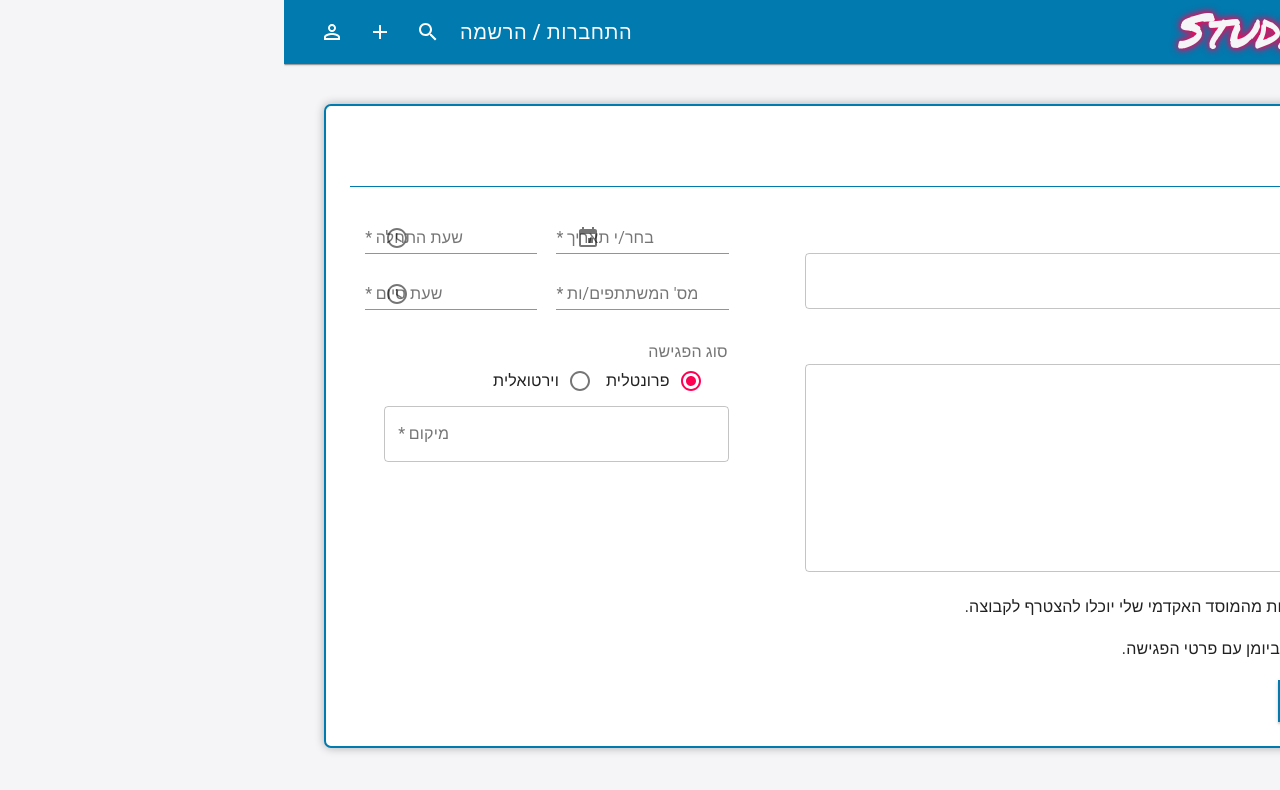
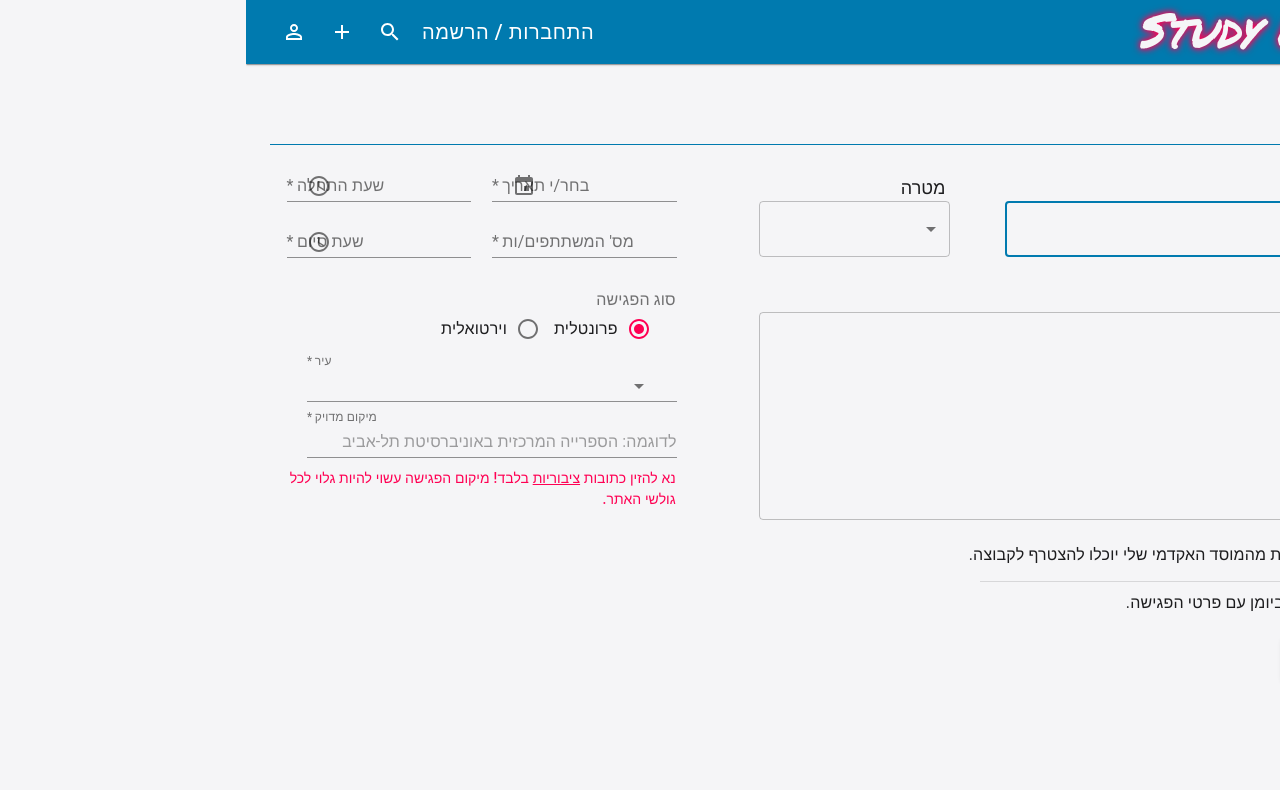
Before and after one commit to mastershif/study-with-me, a React (Create React App) app: page /createGroup in a window 1280 px wide. Shown: the top 790 px of the page. Built offline with nearby package versions, Linux system fonts and the light colour scheme; what jss-rtl would draw is missing.

Commit message:
fixed create-group page and styling changes

```diff
--- a/src/pages/createGroup.jsx
+++ b/src/pages/createGroup.jsx
@@ -1,40 +1,30 @@
 import {useState} from "react";
 import * as Styles from "../styles/createGroupStyle"
-import {Grid, TextField, Checkbox, Paper, Button, RadioGroup, Radio,
-    FormControlLabel, FormControl, FormLabel, FormGroup, ButtonGroup} from "@material-ui/core";
-import {makeStyles} from "@material-ui/core/styles";
+import {
+    Grid, TextField, Checkbox, Button, RadioGroup, Radio,
+    FormControlLabel, FormControl, FormLabel, FormGroup, ButtonGroup, Select, MenuItem, Divider
+} from "@material-ui/core";
 import ClockIcon from "@material-ui/icons/AccessTime";
 import DeleteIcon from '@material-ui/icons/Delete';
 import SaveIcon from '@material-ui/icons/Save';
-import theme from "../styles/theme";
 import {MuiPickersUtilsProvider, KeyboardDatePicker, KeyboardTimePicker} from "@material-ui/pickers";
 import DateFnsUtils from '@date-io/date-fns';
+import he from "date-fns/locale/he";
+import {Autocomplete} from "@material-ui/lab";
+import {citiesNames} from "./searchComponents/cities";
 
-const useStyles = makeStyles(newStyle => ({
-    page: {
-        margin: newStyle.spacing(5),
-        padding: newStyle.spacing(3),
-        border: '2px solid',
-        borderRadius: '7px',
-        borderColor: theme.palette.primary.main,
-        boxShadow: '0 0 10px 0 rgba(0, 0, 0, 0.3)'
-    },
-    root: {
-        '& .MuiFormControl-root': {
-            width: '90%',
-            margin: newStyle.spacing(0.5)
-        }
-    },
-}))
+//This is the create-group page, including the form with all the necessary fields.
 
 const initialValues = {
     groupTitle: '',
     groupDescription: '',
-    groupSize: null,
+    groupPurpose: '',
+    groupSize: '',
     date: null,
     startHour: null,
     endHour: null,
-    isVirtual: 'frontal',
+    meetingType: 'פרונטלית',
+    city: '',
     place: '',
     link: '',
     institution: false,
@@ -44,17 +34,18 @@ const initialValues = {
 const CreateGroup = () => {
 
     const [values, setValues] = useState(initialValues);
-    const classes = useStyles();
+    const classes = Styles.useStyles();
 
     const handleChange = event => {
         const {name, value} = event.target;
         setValues({...values, [name]:value});
     };
+    const handleDateChange = (selectedDate) => {setValues({...values, date: selectedDate})}
+    const handleStartHour = (hour) => {setValues({...values, startHour: hour})}
+    const handleEndHour = (hour) => {setValues({...values, endHour: hour})}
+    const handleCheckbox = (event) => {setValues({...values, [event.target.name]: event.target.checked})}
+    const handleCity = (event, value) => {setValues({...values, city: value})}
 
-    const handleDateChange = (selectedDate) => {setValues({...values, date: selectedDate})}
-    const handleStartHour = (selectedHour) => {setValues({...values, startHour: selectedHour})}
-    const handleEndHour = (selectedHour) => {setValues({...values, endHour: selectedHour})}
-    const handleCheckbox = (event) => {setValues({...values, [event.target.name]: event.target.checked})}
 
     const handleSubmit = event => {
         event.preventDefault();
@@ -62,62 +53,112 @@ const CreateGroup = () => {
         setValues(initialValues)
     };
 
+    //A variable for rendering the frontal or virtual meeting form (address or meeting URL).
+
     let FrontalOrVirtual;
-    if (values.isVirtual === 'frontal') {
+    if (values.meetingType === 'פרונטלית') {
         FrontalOrVirtual = (
-            <TextField required label={"מיקום"} variant={"outlined"} name={"place"}
-                       value={values.place} onChange={handleChange}/>
+            <>
+                <Autocomplete options={citiesNames} value={values.city} name={"city"}
+                              onChange={handleCity} getOptionLabel={(option) => option}
+                    renderInput={(params) =>
+                        <TextField {...params} label={"עיר"} required
+                                   InputLabelProps={{ shrink: true }} variant={"standard"} />}
+                />
+                <TextField required InputLabelProps={{ shrink: true }}
+                           label={"מיקום מדויק"} variant={"standard"} name={"place"}
+                           placeholder={"לדוגמה: הספרייה המרכזית באוניברסיטת תל-אביב"}
+                           value={values.place} onChange={handleChange}/>
+                <Styles.Warning>
+                    נא להזין כתובות <u>ציבוריות</u> בלבד! מיקום הפגישה עשוי להיות גלוי לכל גולשי האתר.
+                </Styles.Warning>
+            </>
         );
     }
     else {
         FrontalOrVirtual = (
             <>
-                <Styles.Text>לחצ/י על <a href="https://meet.google.com/new" target="_blank" rel="noreferrer">קישור זה</a> על מנת ליצור שיחת וידאו עתידית.
-                    לאחר מכן העתק/י את קישור הפגישה לשדה המופיע מטה.</Styles.Text>
-                <TextField required label={"קישור"} placeholder={"העתק/י לכאן..."} variant={"outlined"}
-                           InputLabelProps={{ shrink: true }}  name={"link"}
+                <Styles.Text>
+                    לחצ/י על <a href="https://meet.google.com/new" target="_blank" rel="noreferrer">קישור זה</a> על מנת ליצור שיחת וידאו עתידית.
+                    לאחר מכן העתק/י את קישור הפגישה לשדה המופיע מטה.
+                </Styles.Text>
+                <TextField required type={"url"} label={"קישור"} placeholder={"העתק/י לכאן..."}
+                           variant={"outlined"} InputLabelProps={{ shrink: true }}  name={"link"}
                            value={values.link} onChange={handleChange}/>
-                <Styles.Warning>שימ/י לב! קישור זה מחייב שימוש בחשבון ה-Gmail
-                    המחובר כעת במהלך הפגישה ויקנה לך הרשאות מנהל/ת במהלכה.</Styles.Warning>
+                <Styles.Warning>
+                    שימ/י לב! קישור זה מחייב שימוש בחשבון ה-Gmail המחובר כעת במהלך הפגישה ויקנה לך הרשאות מנהל/ת במהלכה.
+                </Styles.Warning>
             </>
         );
     }
 
     return (
-        <Paper className={classes.page}>
+        <div className={classes.page}>
             <form className={classes.root} onSubmit={handleSubmit}>
                 <Styles.Title>יצירת קבוצה</Styles.Title>
                 <Grid container>
-                    <Grid item xs={12} sm={8}>
-                        <Styles.Label>נושא</Styles.Label>
-                        <TextField required variant={"outlined"} name={"groupTitle"}
-                                   value={values.groupTitle} onChange={handleChange}/>
-                        <Styles.Label>תיאור הקבוצה</Styles.Label>
-                        <TextField required variant={"outlined"} multiline rows={9} name={"groupDescription"}
-                                   value={values.groupDescription} onChange={handleChange}/>
+                    <Grid item xs={12} md={8}>
+                        <Grid container>
+                            <Grid item xs={12} md={8}>
+                                <Styles.Label>נושא</Styles.Label>
+                                <TextField autoFocus required variant={"outlined"} name={"groupTitle"}
+                                           inputProps={{maxLength: 40}}
+                                           value={values.groupTitle} onChange={handleChange}/>
+                            </Grid>
+                            <Grid item xs={12} md={4}>
+                                <FormControl className={classes.select}>
+                                    <Styles.Label>מטרה</Styles.Label>
+                                    <Select required name={"groupPurpose"} variant={"outlined"}
+                                            value={values.groupPurpose} onChange={handleChange}>
+                                        <MenuItem value={"למידה למבחן"}>למידה למבחן</MenuItem>
+                                        <MenuItem value={"חזרה על החומר"}>חזרה על החומר</MenuItem>
+                                        <MenuItem value={"להתרכז ביחד"}>להתרכז ביחד</MenuItem>
+                                        <MenuItem value={"אחר"}>אחר</MenuItem>
+                                    </Select>
+                                </FormControl>
+                            </Grid>
+                            <Grid item xs={12}>
+                                <Styles.Label>תיאור הקבוצה</Styles.Label>
+                                <TextField variant={"outlined"} multiline rows={9} name={"groupDescription"}
+                                           inputProps={{maxLength: 500}}
+                                           value={values.groupDescription} onChange={handleChange}/>
+                            </Grid>
+                        </Grid>
                     </Grid>
-                    <Grid item xs={12} sm={4}>
+                    <Grid item xs={12} md={4}>
                         <Grid container>
                             <Grid item xs={6}>
-                                <MuiPickersUtilsProvider utils={DateFnsUtils}>
+                                <MuiPickersUtilsProvider utils={DateFnsUtils} locale={he}>
                                     <KeyboardDatePicker
-                                        required autoOk disablePast disableToolbar
+                                        required autoOk disablePast
                                         variant={"inline"} label={"בחר/י תאריך"}
+                                        InputProps={{inputProps: {dir: "ltr"}}}
+                                        invalidDateMessage={"נא להזין תאריך חוקי."}
+                                        minDateMessage={"נא להזין תאריך חוקי."}
+                                        maxDateMessage={"נא להזין תאריך חוקי."}
                                         format={"dd/MM/yyyy"} name={"date"}  value={values.date}
                                         onChange={selectedDate => handleDateChange(selectedDate)}/>
                                 </MuiPickersUtilsProvider>
                                 <TextField required type="number" name="groupSize" label={"מס' המשתתפים/ות"}
-                                           InputProps={{inputProps: { min: 2, max: 100 }}}
+                                           InputProps={{inputProps: {min: 2, max: 100, values: /\d/}}}
                                            value={values.groupSize} onChange={handleChange}/>
                             </Grid>
                             <Grid item xs={6}>
                                 <MuiPickersUtilsProvider utils={DateFnsUtils}>
                                     <KeyboardTimePicker
                                         required autoOk ampm={false} variant={"inline"} label={"שעת התחלה"}
+                                        InputProps={{inputProps: {dir: "ltr"}}}
+                                        invalidDateMessage={"נא להזין שעה חוקית."}
+                                        minDateMessage={"נא להזין שעה חוקית."}
+                                        maxDateMessage={"נא להזין שעה חוקית."}
                                         minutesStep={5} value={values.startHour} onChange={handleStartHour}
                                         keyboardIcon={<ClockIcon/>}/>
                                     <KeyboardTimePicker
                                         required autoOk ampm={false} variant={"inline"} label={"שעת סיום"}
+                                        InputProps={{inputProps: {dir: "ltr"}}}
+                                        invalidDateMessage={"נא להזין שעה חוקית."}
+                                        minDateMessage={"נא להזין שעה חוקית."}
+                                        maxDateMessage={"נא להזין שעה חוקית."}
                                         minutesStep={5} value={values.endHour} onChange={handleEndHour}
                                         keyboardIcon={<ClockIcon/>}/>
                                 </MuiPickersUtilsProvider>
@@ -125,10 +166,10 @@ const CreateGroup = () => {
                             <Grid item xs={12}>
                                 <FormControl component="fieldset" style={{margin: "30px 5px 0"}}>
                                     <FormLabel component="legend">סוג הפגישה</FormLabel>
-                                    <RadioGroup name={"isVirtual"} value={values.isVirtual}
+                                    <RadioGroup name={"meetingType"} value={values.meetingType}
                                                 row onChange={handleChange}>
-                                        <FormControlLabel value={"frontal"} control={<Radio/>} label={"פרונטלית"} />
-                                        <FormControlLabel value={"virtual"} control={<Radio/>} label={"וירטואלית"} />
+                                        <FormControlLabel value={"פרונטלית"} control={<Radio/>} label={"פרונטלית"} />
+                                        <FormControlLabel value={"וירטואלית"} control={<Radio/>} label={"וירטואלית"} />
                                     </RadioGroup>
                                 </FormControl>
                             </Grid>
@@ -138,20 +179,22 @@ const CreateGroup = () => {
                         </Grid>
                     </Grid>
                     <Grid item xs={12}>
-                        <FormGroup style={{margin: "10px 0 0 0"}}>
-                            <FormControlLabel
-                                control={<Checkbox checked={values.institution}
-                                                   onChange={handleCheckbox} name={"institution"} />}
-                                label={"ברצוני שרק סטודנטים/יות מהמוסד האקדמי שלי יוכלו להצטרף לקבוצה."}/>
-                            <FormControlLabel
-                                control={<Checkbox checked={values.calendar}
-                                                   onChange={handleCheckbox} name={"calendar"} />}
+                        <FormGroup className={classes.checkboxGroup}>
+                            <FormControlLabel className={classes.checkbox}
+                                control={<Checkbox name={"institution"}
+                                                   checked={values.institution} onChange={handleCheckbox}  />}
+                                label={"ברצוני שרק סטודנטים/יות מהמוסד האקדמי שלי יוכלו להצטרף לקבוצה."}
+                            />
+                            <Divider />
+                            <FormControlLabel className={classes.checkbox}
+                                control={<Checkbox name={"calendar"}
+                                                   checked={values.calendar} onChange={handleCheckbox} />}
                                 label={"אנא הוסיפו עבורי אירוע ביומן עם פרטי הפגישה."}
                             />
                         </FormGroup>
                     </Grid>
                 </Grid>
-                <ButtonGroup style={{margin: "10px 0 0 0"}}>
+                <ButtonGroup className={classes.buttonGroup}>
                     <Button style={{margin: "0 0 0 5px"}}
                             variant={"contained"} color={"secondary"} size={"large"} href={"/"}
                             className={classes.button} startIcon={<DeleteIcon />}>ביטול</Button>
@@ -159,7 +202,7 @@ const CreateGroup = () => {
                             className={classes.button} startIcon={<SaveIcon />}>אישור</Button>
                 </ButtonGroup>
             </form>
-        </Paper>
+        </div>
     )
 }
 
--- a/src/pages/search.jsx
+++ b/src/pages/search.jsx
@@ -10,8 +10,7 @@ import {useState} from "react";
 
 const useStyles = makeStyles(newStyle => ({
     page: {
-        margin: newStyle.spacing(5),
-        padding: newStyle.spacing(3),
+        margin: theme.spacing(3),
         backgroundColor: theme.palette.background.default
     },
     root: {
--- a/src/sharedComponents/header.jsx
+++ b/src/sharedComponents/header.jsx
@@ -25,6 +25,7 @@ const Logo = styled.a`
 const useStyles = makeStyles((theme) => ({
     root: {
         flexGrow: 1,
+        marginBottom: 1
     },
     textButton: {
         fontSize: 20,
--- a/src/styles/createGroupStyle.js
+++ b/src/styles/createGroupStyle.js
@@ -1,8 +1,38 @@
 import styled from "styled-components";
 import theme from "../styles/theme";
+import {makeStyles} from "@material-ui/core/styles";
+
+//This file contains some styles for the "create-group" page.
+//Using makeStyles from material-ui and styled-components.
+
+export const useStyles = makeStyles(theme => ({
+    page: {
+        margin: theme.spacing(3),
+    },
+    root: {
+        '& .MuiFormControl-root': {
+            width: '90%',
+            margin: theme.spacing(0.5)
+        }
+    },
+    select: {
+        minWidth: "70%",
+        maxWidth: "70%"
+    },
+    checkboxGroup: {
+        width: "fit-content",
+        margin: "10px 0 0 5px"
+    },
+    checkbox: {
+        marginBottom: "5px"
+    },
+    buttonGroup: {
+        margin: "10px 0 0 5px"
+    }
+}))
 
 export const Title = styled.h1`
-  margin: 0 0 15px;
+  margin: 0 0 5px;
   line-height: 3.5rem;
   font-size: xx-large;
   font-weight: bold;
@@ -17,19 +47,19 @@ export const Label = styled.label`
   font-weight: 400;
 `;
 
-export const Text = styled.text`
+export const Text = styled.p`
   line-height: 1.5;
   display: block;
-  margin: 10px 5px 10px;
-  font-size: 14px;
+  margin: 5px 5px 10px;
+  font-size: 15px;
   font-weight: 400;
 `;
 
-export const Warning = styled.text`
+export const Warning = styled.p`
   line-height: 1.5;
   display: block;
-  margin: 5px 5px 5px;
-  font-size: 13px;
+  margin: 5px 5px 0;
+  font-size: 14px;
   font-weight: 500;
   color: ${theme.palette.secondary.main};
 `;
```
